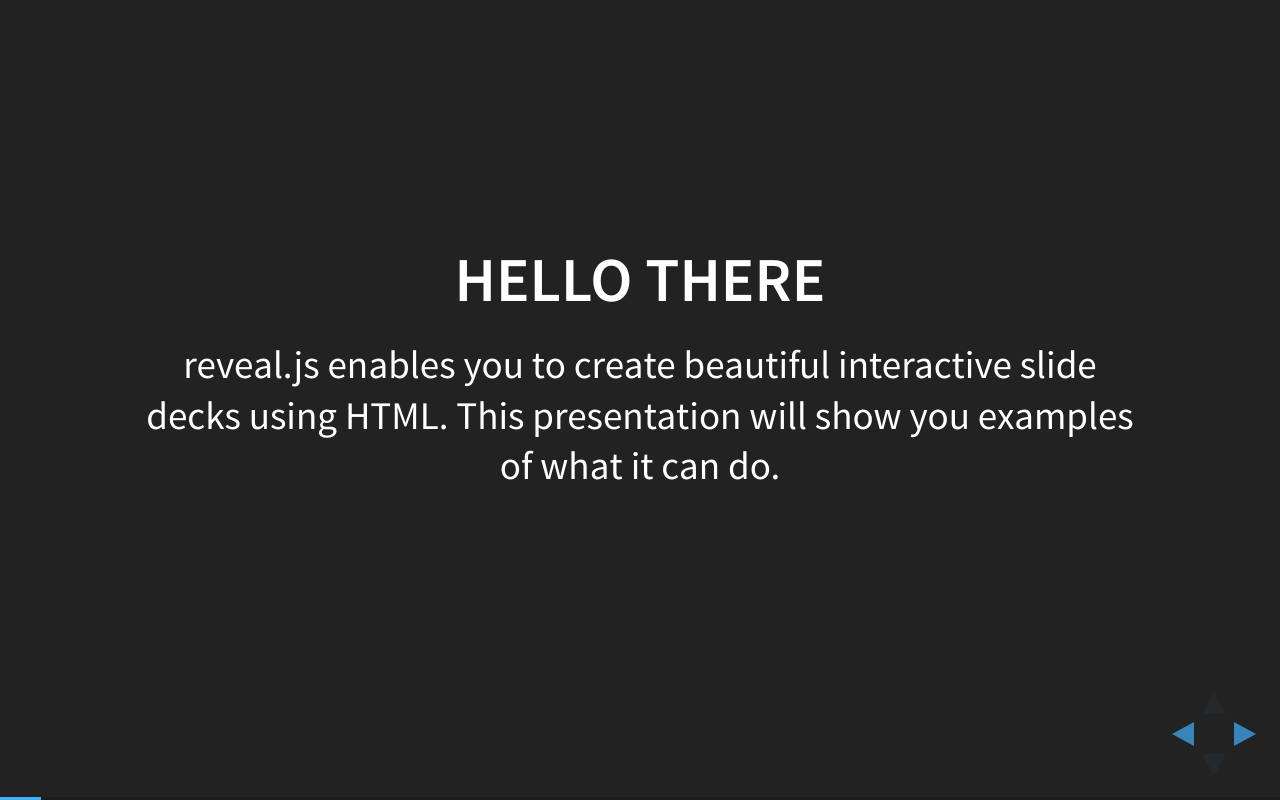
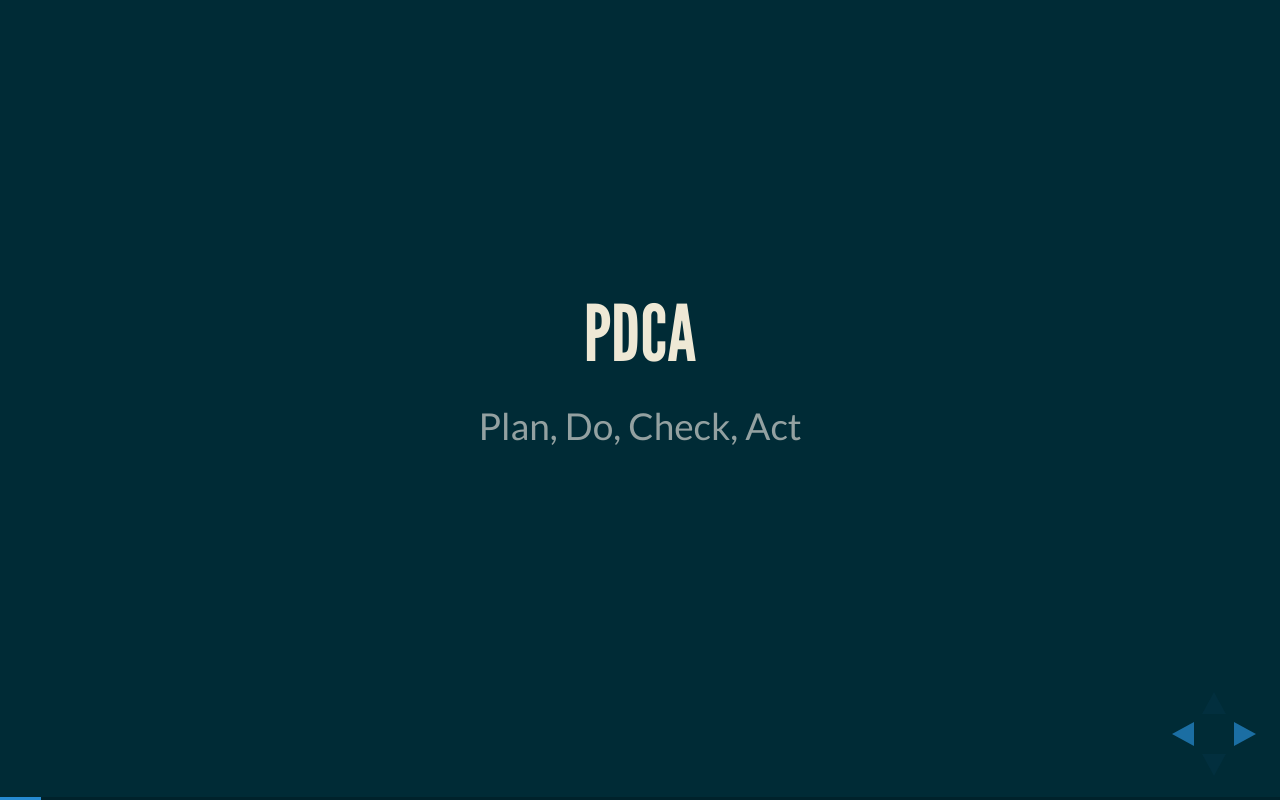
Before and after one commit to krutisfood/hello-metrics, a website: page index.html in a window 1280 px wide. Both pictures are taken after a click on the element 1251 px from the left and 734 px from the top of the page. Drawn offline with Linux system fonts and the light colour scheme.

Commit message:
Title and first slide

```diff
--- a/index.html
+++ b/index.html
@@ -6,8 +6,8 @@
 
 		<title>reveal.js - The HTML Presentation Framework</title>
 
-		<meta name="description" content="A framework for easily creating beautiful presentations using HTML">
-		<meta name="author" content="Hakim El Hattab">
+		<meta name="description" content="Metrics lightning talk">
+		<meta name="author" content="Kurt Gardiner">
 
 		<meta name="apple-mobile-web-app-capable" content="yes" />
 		<meta name="apple-mobile-web-app-status-bar-style" content="black-translucent" />
@@ -15,7 +15,7 @@
 		<meta name="viewport" content="width=device-width, initial-scale=1.0, maximum-scale=1.0, user-scalable=no, minimal-ui">
 
 		<link rel="stylesheet" href="css/reveal.css">
-		<link rel="stylesheet" href="css/theme/black.css" id="theme">
+		<link rel="stylesheet" href="css/theme/moon.css" id="theme">
 
 		<!-- Code syntax highlighting -->
 		<link rel="stylesheet" href="lib/css/zenburn.css">
@@ -41,17 +41,17 @@
 			<!-- Any section element inside of this container is displayed as a slide -->
 			<div class="slides">
 				<section>
-					<h1>Reveal.js</h1>
-					<h3>The HTML Presentation Framework</h3>
+					<h1>InfluxDB &amp; Graphana</h1>
+					<h3>What can we learn from Mythbusters?</h3>
 					<p>
-						<small>Created by <a href="http://hakim.se">Hakim El Hattab</a> / <a href="http://twitter.com/hakimel">@hakimel</a></small>
+						<small>Created by <a href="http://pages.github.io/krutisfood">Kurt Gardiner</a> / <a href="http://twitter.com/krutisfood">@krutisfood</a></small>
 					</p>
 				</section>
 
 				<section>
-					<h2>Hello There</h2>
+					<h2>PDCA</h2>
 					<p>
-						reveal.js enables you to create beautiful interactive slide decks using HTML. This presentation will show you examples of what it can do.
+					Plan, Do, Check, Act
 					</p>
 				</section>
 
```
